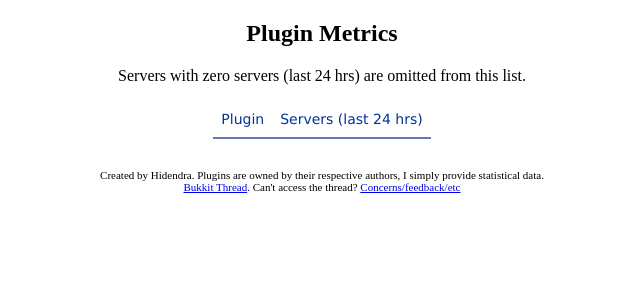
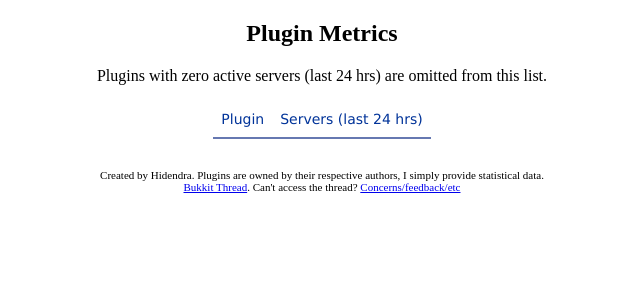
Before and after one commit to Hidendra/Plugin-Metrics, a PHP site: page / in a window 1280 px wide. Shown: the top 300 px of the page, without its empty margins (318-958 px from the left). Run offline with PHP 8.4, Linux system fonts and the light colour scheme; data that the repository does not hold is empty.

Commit message:
Clarified that last commit.

```diff
--- a/src/index.php
+++ b/src/index.php
@@ -19,7 +19,7 @@ require_once ROOT . 'includes/func.php';
 
         <div align="center">
             <h2> Plugin Metrics </h2>
-            <p> Servers with zero servers (last 24 hrs) are omitted from this list. </p>
+            <p> Plugins with zero active servers (last 24 hrs) are omitted from this list. </p>
 
             <table>
 
```
